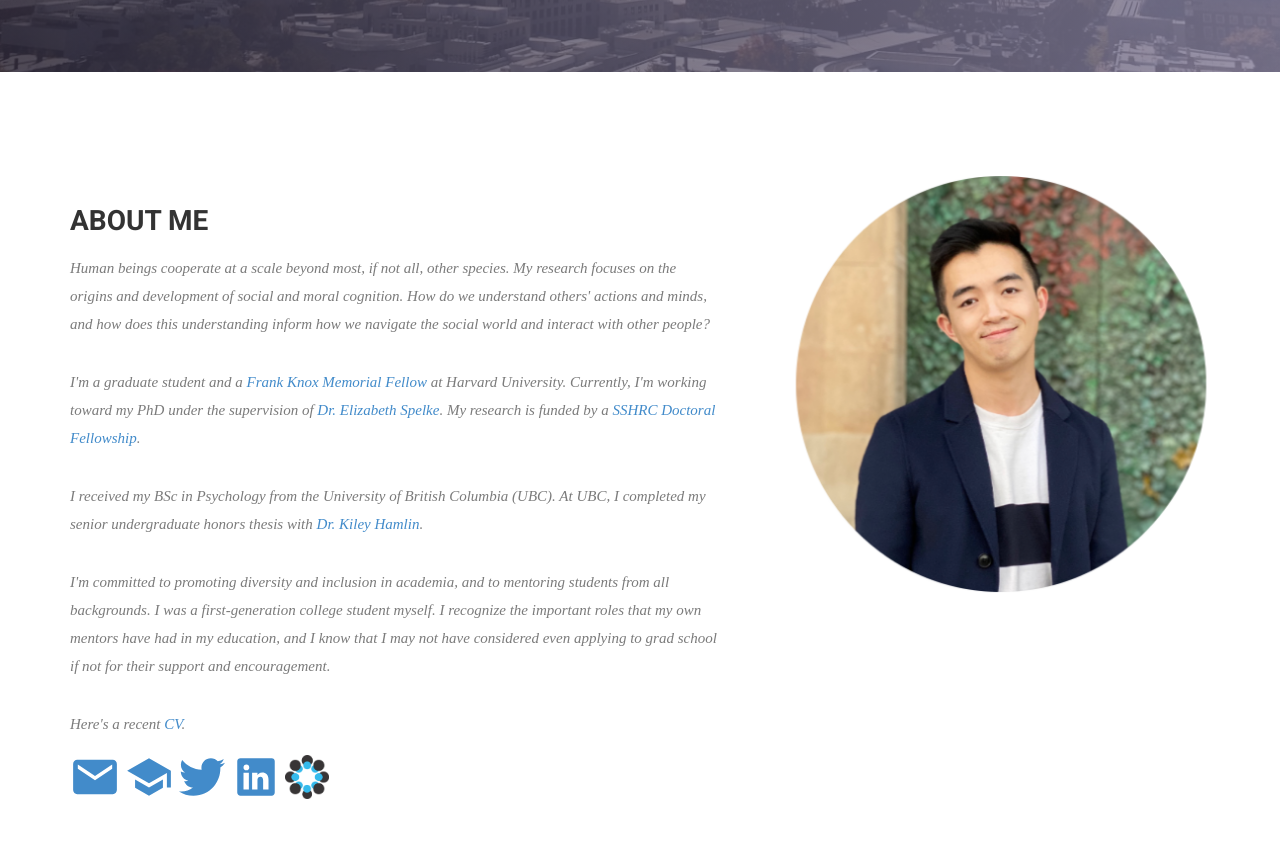
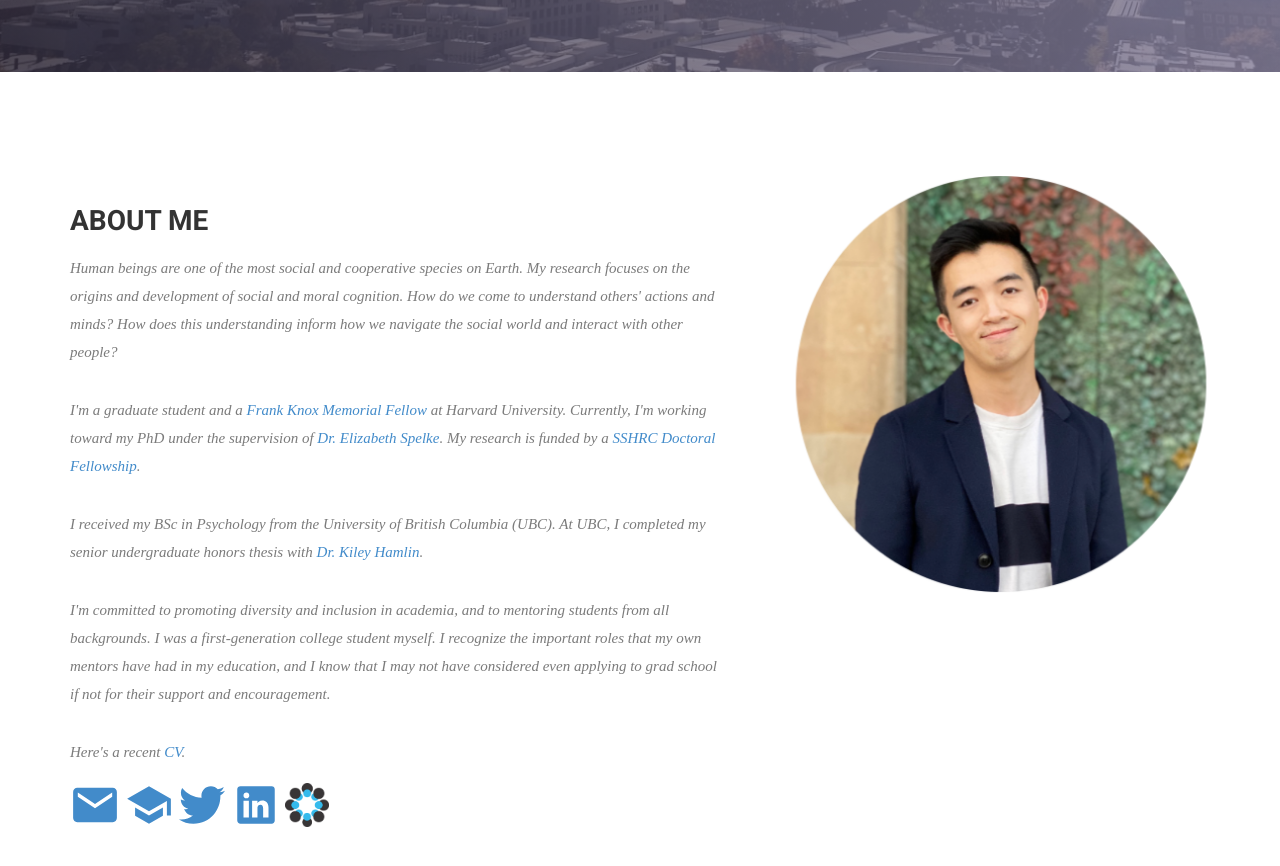
Before and after one commit to bmwoo/bmwoo.github.io, a Jekyll site: the page built from index.html, in a window 1280 px wide and 900 px high, scrolled down 703 px. Shown: the top 866 px of the window. Built offline with Jekyll 4.4.1, drawn with Linux system fonts in a browser that asks for light colours; nearby versions of some CDN libraries; some web fonts are replaced.

Commit message:
updated CV and bio

```diff
--- a/index.html
+++ b/index.html
@@ -25,11 +25,11 @@
         <div class="block">
           <div class="section-title">
             <h2>About Me</h2>
-            <p> Human beings cooperate at a scale beyond most, if not all, other species. My research focuses on the origins and development of social and moral cognition. How do we understand others' actions and minds, and how does this understanding inform how we navigate the social world and interact with other people? </p>
+            <p> Human beings are one of the most social and cooperative species on Earth. My research focuses on the origins and development of social and moral cognition. How do we come to understand others' actions and minds? How does this understanding inform how we navigate the social world and interact with other people? </p>
             <p>  I'm a graduate student and a <a href="https://frankknox.harvard.edu/" target="_blank">Frank Knox Memorial Fellow</a> at Harvard University. Currently, I'm working toward my PhD under the supervision of <a href="https://www.harvardlds.org/our-labs/spelke-labspelke-lab-members/elizabeth-spelke/" target="_blank">Dr. Elizabeth Spelke</a>. My research is funded by a <a href = "https://www.sshrc-crsh.gc.ca/funding-financement/programs-programmes/fellowships/doctoral-doctorat-eng.aspx"" target = "blank">SSHRC Doctoral Fellowship</a>.</p>
             <p>I received my BSc in Psychology from the University of British Columbia (UBC). At UBC, I completed my senior undergraduate honors thesis with <a href="https://cic.psych.ubc.ca/people/principal-investigator/" target="_blank">Dr. Kiley Hamlin</a>.</p>
             <p>I'm committed to promoting diversity and inclusion in academia, and to mentoring students from all backgrounds. I was a first-generation college student myself. I recognize the important roles that my own mentors have had in my education, and I know that I may not have considered even applying to grad school if not for their support and encouragement. </p>
-            <p> Here's a recent <a href="https://scholar.harvard.edu/files/brandonmatthewwoo/files/woo-cv-aug2020.pdf" target="_blank">CV</a>. </p>
+            <p> Here's a recent <a href="https://scholar.harvard.edu/files/brandonmatthewwoo/files/woo-cv-sept2020.pdf" target="_blank">CV</a>. </p>
             <a style="font-size:50px"; href="mailto: bmwoo@g.harvard.edu" target="_blank" title = "Email"><ion-icon name="mail"></ion-icon></a>
             <a style="font-size:50px"; href="https://scholar.google.com/citations?user=gE30Lw0AAAAJ&hl=en" target="_blank" title = "Google Scholar"><ion-icon name="school"></ion-icon></a>
             <a style="font-size:50px"; href="https://twitter.com/brandonmwoo/" target="_blank" title = "Twitter"><ion-icon name="logo-twitter"></ion-icon></a>
```
Also changed, not shown: 2 other files.
